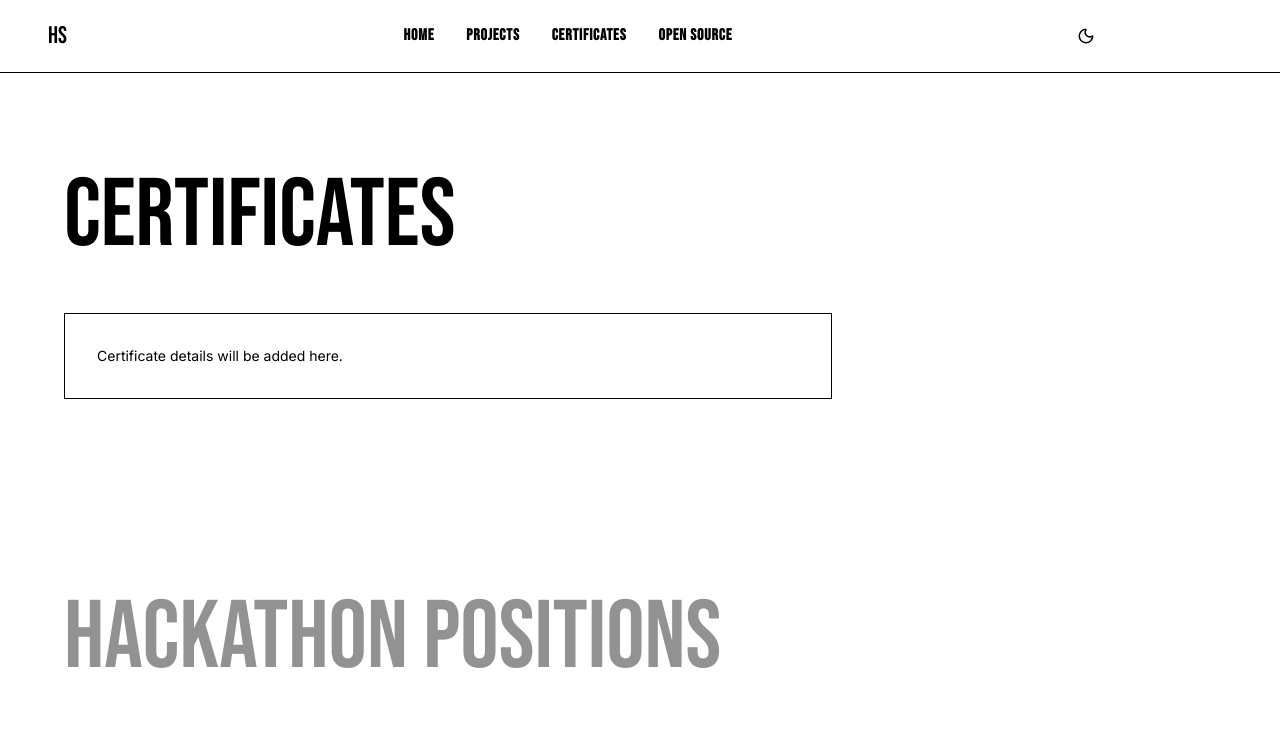
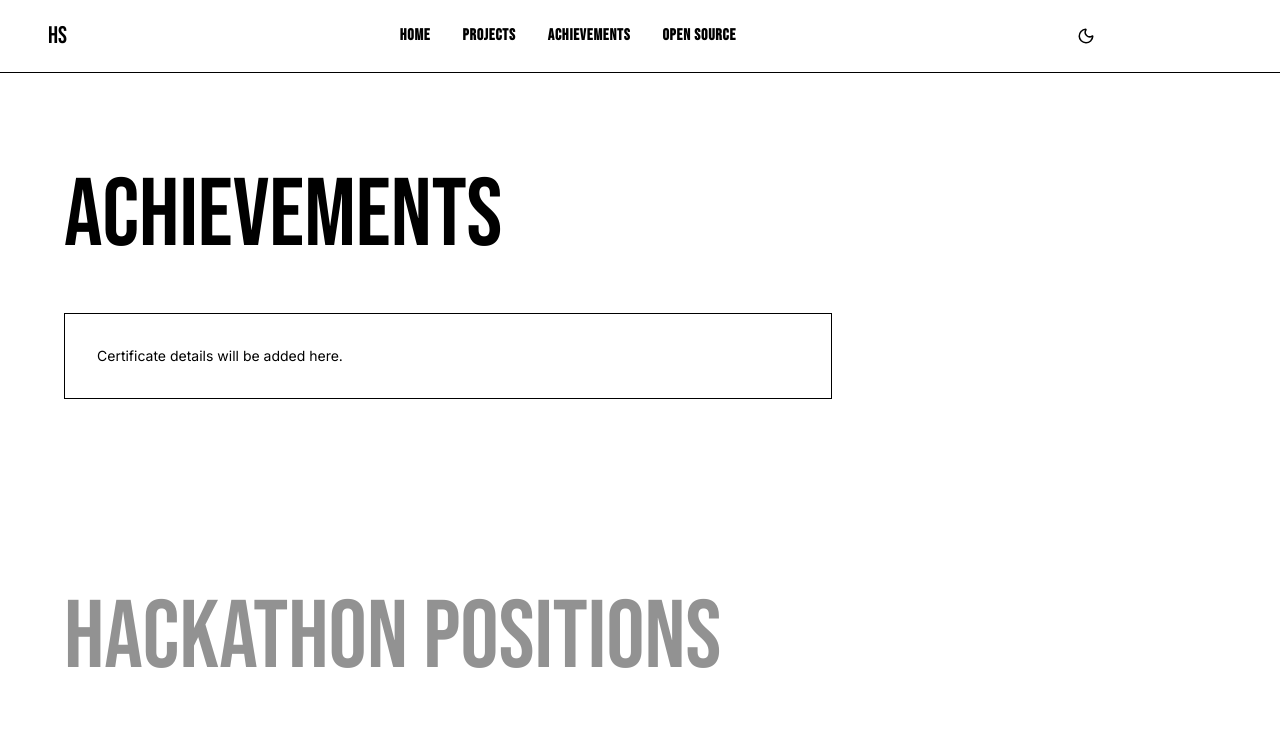
Before and after one commit to Hanu-man12/harshit-portfolio, a Next.js app: page /certificates in a window 1280 px wide. Shown: the top 733 px of the page. Built offline with nearby package versions, Linux system fonts and the light colour scheme.

Commit message:
update: CertificatesSection and Nav changes

```diff
--- a/src/components/achievements/CertificatesSection.tsx
+++ b/src/components/achievements/CertificatesSection.tsx
@@ -4,7 +4,7 @@ export default function CertificatesSection() {
   return (
     <section id="certificates" className="px-6 py-20 md:px-16 md:py-24">
       <div className="mx-auto max-w-7xl">
-        <SectionHeading title="CERTIFICATES" />
+        <SectionHeading title="ACHIEVEMENTS" />
         <div className="mt-10 max-w-3xl border border-[var(--border)] bg-[var(--surface)] p-6 md:p-8">
           <p className="text-sm text-[var(--text-muted)]">Certificate details will be added here.</p>
         </div>
--- a/src/components/ui/Nav.tsx
+++ b/src/components/ui/Nav.tsx
@@ -10,7 +10,7 @@ import Button from './Button';
 const NAV_LINKS = [
   { label: 'Home', href: '/' },
   { label: 'Projects', href: '/projects' },
-  { label: 'Certificates', href: '/certificates' },
+  { label: 'Achievements', href: '/certificates' },
   { label: 'Open Source', href: '/open-source' },
 ];
 
```
